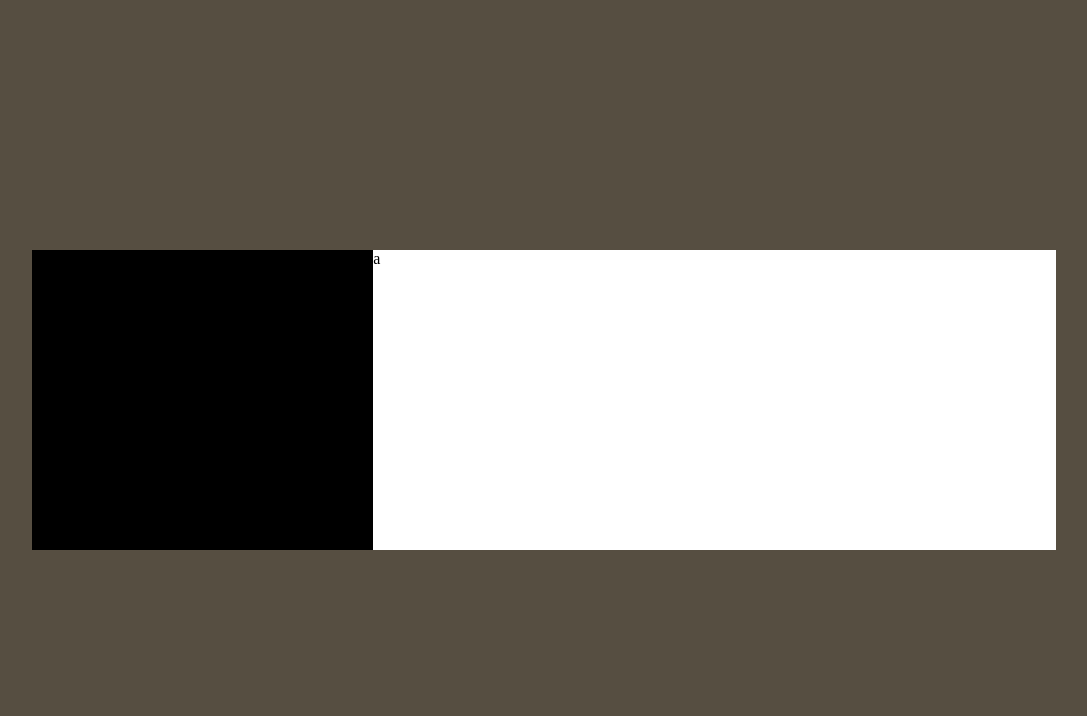
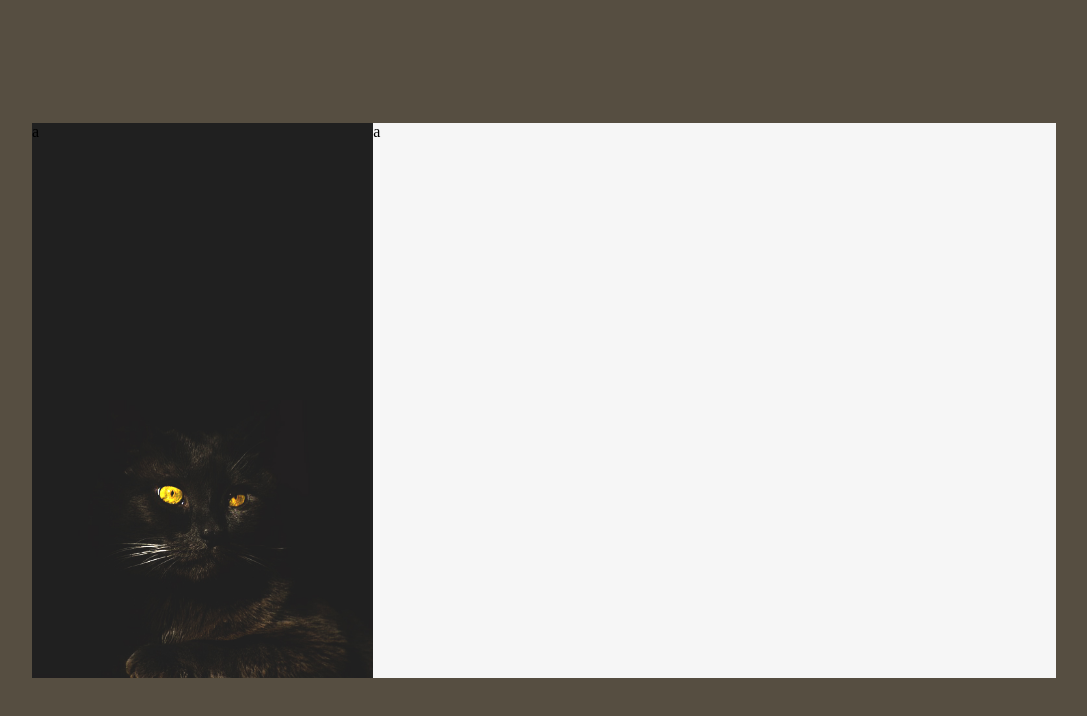
Before and after one commit to SalamanderKrajza/frontend-form, a website: page index.html in a window 1280 px wide. Shown: the whole page, without its empty margins (96-1183 px from the left). Drawn offline with Linux system fonts and the light colour scheme.

Commit message:
Add cat image

```diff
--- a/scss/styles.scss
+++ b/scss/styles.scss
@@ -1,4 +1,10 @@
+// Color pallete
 $bg-color: #564e41;
+$my-black: #202020;
+$my-white: #f6f6f6;
+$my-gray: #a6a6a6;
+$my-yellow: #c1c476;
+$my-green: #2fa522;
 
 html {
   box-sizing: border-box;
@@ -20,17 +26,29 @@ html {
 }
 
 .main {
-    width: 80%;
-    display: grid;
+  display: grid;
+  width: 80%;
+  @media (min-width: 950px) {
     grid-template-columns: 1fr 2fr;
   }
+}
 
-  .left {
-    height: 300px;
-    background: black;
+.left {
+  background: $my-black;
+  background-image: url("../img/cat-640x426.jpg");
+  background-repeat: no-repeat;
+  background-size: auto 50%;
+  background-position: center bottom;
+  height: 200px;
+  @media (min-width: 950px) {
+    height: 555px;
   }
+}
 
-  .right {
-    height: 300px;
-    background: white;
+.right {
+  background: $my-white;
+  height: 500px;
+  @media (min-width: 950px) {
+    height: 555px;
   }
+}
```
Also changed, not shown: css/styles.css, img/cat-640x426.jpg (added), 1 other file.
